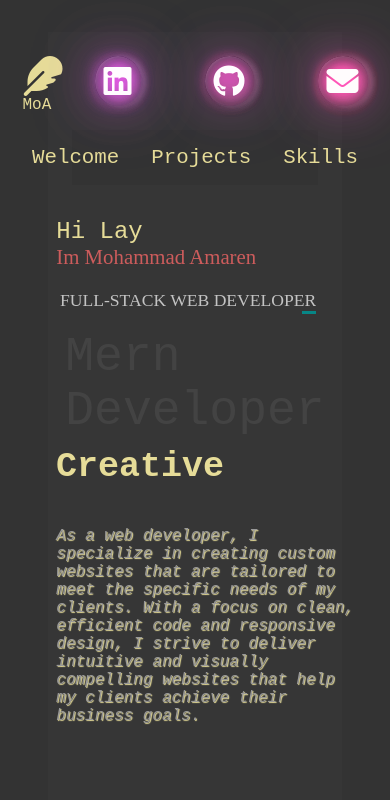
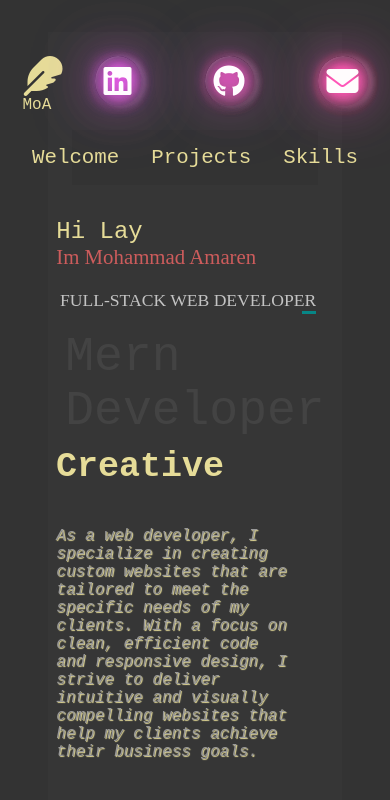
Before and after one commit to MohammadAmarena/portfolio, a React (Vite) app: page / in a window 390 px wide. Shown: the top 800 px of the page. Built offline with nearby package versions, Linux system fonts and the light colour scheme.

Commit message:
style finish

```diff
--- a/src/pages/home/welcome.scss
+++ b/src/pages/home/welcome.scss
@@ -115,7 +115,8 @@
         font-style: italic;
         font-size: 1.3rem;
         text-shadow: 1px 1px 1px $main-yellow;
-        @media (max-width: 1000px) {
+        @media (max-width: 550px) {
+            width: 15rem;
             padding-top: 1rem;
             font-size: 1rem;
         }
```
